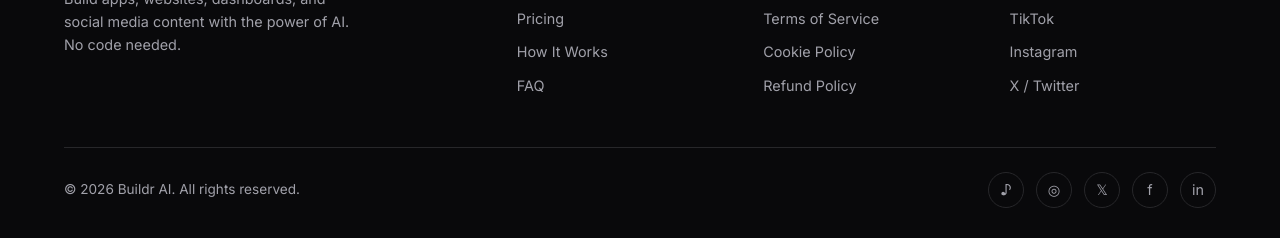
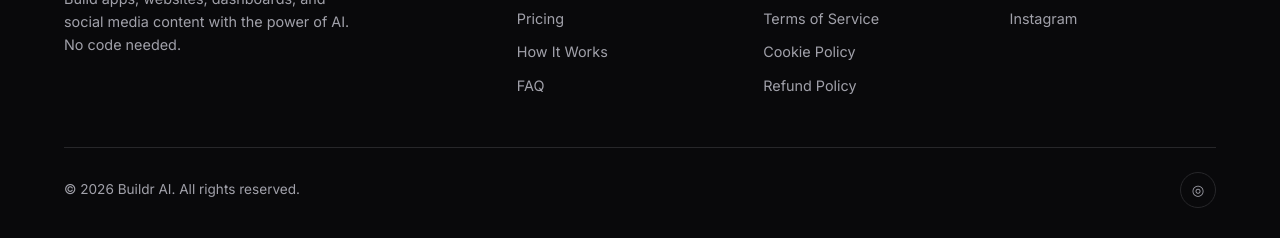
Before and after one commit to sageeralove-cpu/Buildr-ai, a website: page public/index.html in a window 1280 px wide. Shown: the part 7539-7777 px from the top of the page. Drawn offline with Linux system fonts and the light colour scheme.

Commit message:
fix: update footer social links with live Instagram

```diff
--- a/public/index.html
+++ b/public/index.html
@@ -2058,20 +2058,14 @@ footer {
       </div>
       <div class="footer-col">
         <h4>Connect</h4>
-        <a href="#">support@buildr-ai.io</a>
-        <a href="#">TikTok</a>
-        <a href="#">Instagram</a>
-        <a href="#">X / Twitter</a>
+        <a href="mailto:support@buildr-ai.io">support@buildr-ai.io</a>
+        <a href="https://instagram.com/buildr_ai" target="_blank" rel="noopener">Instagram</a>
       </div>
     </div>
     <div class="footer-bottom">
       <span>&copy; 2026 Buildr AI. All rights reserved.</span>
       <div class="footer-socials">
-        <a href="#" title="TikTok">♪</a>
-        <a href="#" title="Instagram">◎</a>
-        <a href="#" title="X">𝕏</a>
-        <a href="#" title="Facebook">f</a>
-        <a href="#" title="LinkedIn">in</a>
+        <a href="https://instagram.com/buildr_ai" target="_blank" rel="noopener" title="Instagram">◎</a>
       </div>
     </div>
   </div>
```
